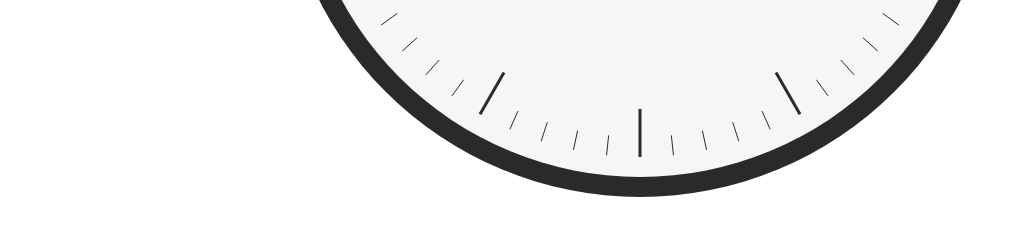
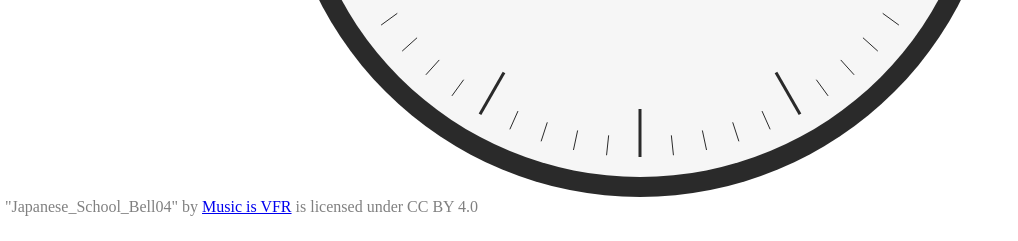
Before and after one commit to tatsurohida/tokei, a PHP site: page / in a window 1280 px wide. Shown: the part 563-804 px from the top of the page, without its empty margins (0-1018 px from the left). Run offline with PHP 8.4, Linux system fonts and the light colour scheme.

Commit message:
changed sound file and added licence credit

```diff
--- a/index.php
+++ b/index.php
@@ -9,6 +9,18 @@
             padding: 0;
             overflow: hidden;
         }
+
+        canvas {
+            z-index: 1;
+        }
+
+        p {
+            position: fixed;
+            bottom: 5px;
+            left: 5px;
+            color: grey;
+            z-index: 2;
+        }
     </style>
 </head>
 <body>
@@ -18,5 +30,6 @@
     <audio id="chime" preload="auto" muted>
         <source src="sound/chime.mp3" type="audio/mp3">
     </audio>
+    <p>"Japanese_School_Bell04" by <a href="http://musicisvfr.com/">Music is VFR</a> is licensed under CC BY 4.0</p>
 </body>
 </html>
```
Also changed, not shown: 1 other file.
